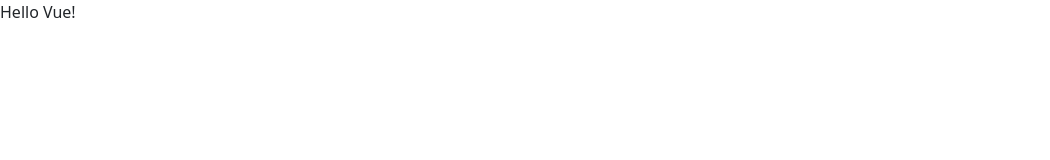
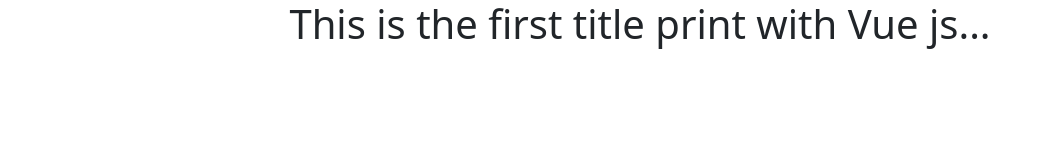
Before and after one commit to burillu/vue-hello, a plain HTML site: page index.html in a window 1280 px wide. Shown: the whole page, without its empty margins (0-1050 px from the left). Drawn offline with nearby package versions, Linux system fonts and the light colour scheme.

Commit message:
add title and listener

```diff
--- a/index.html
+++ b/index.html
@@ -16,10 +16,12 @@
     <title>Vue Hello</title>
 </head>
 <body>
-<div id="app"> {{message}} </div>
+<div id="app">
+  <h1 @click="printMsg" :class="toCenter">{{message}}</h1>
+</div>
 
   <script src="https://unpkg.com/vue@3/dist/vue.global.js"></script>
   <script src="js/utility.js"></script>
-    <script src="js/script.js"></script>
+    <script src="js/script.js" type="text/javascript"></script>
 </body>
 </html>
--- a/js/script.js
+++ b/js/script.js
@@ -5,7 +5,17 @@
   createApp({
     data() {
       return {
-        message: 'Hello Vue!'
+        message: `This is the first title print with Vue js...`,
+        toCenter:'text-center',
+        vueImgBack : 'https://crisp.chat/static/blog/content/images/2022/05/How-to-Migrate-a-large-project-from-Vue-2-to-Vue-3.jpg'
+
       }
-    }
+
+    },
+    methods: {
+        printMsg: function(){
+            this.message=` And this is the second`
+
+        }
+      }
   }).mount('#app')
```
